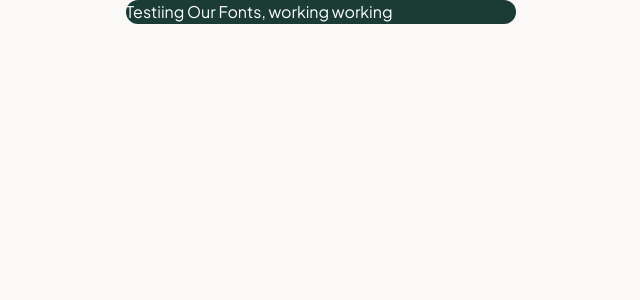
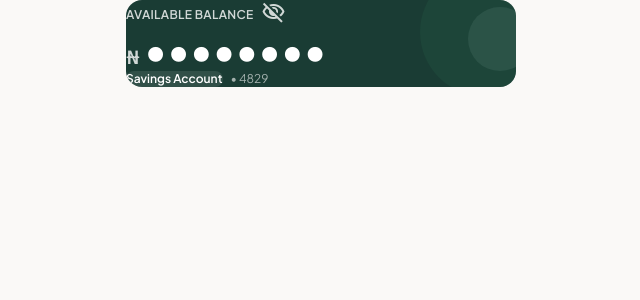
Before and after one commit to isaacarinze/thrift-project, a React (Vite) app: page / in a window 1280 px wide. Shown: the top 300 px of the page, without its empty margins (319-959 px from the left). Built offline with nearby package versions, Linux system fonts and the light colour scheme.

Commit message:
update on balance card

```diff
--- /dev/null
+++ b/src/Component/Banking&walletdevelopment/BalanceCard.jsx
@@ -0,0 +1,53 @@
+import { useState } from 'react'
+
+function BalanceCard() {
+  const [isVisible, setIsVisible] = useState(false)
+
+  return (
+    <section className="relative overflow-hidden bg-primary-container rounded-xl p-6">
+
+      {/* Decorative circles */}
+      <div className="absolute -right-8 -top-8 w-32 h-32 bg-secondary opacity-20 rounded-full"></div>
+      <div className="absolute -right-4 bottom-4 w-16 h-16 bg-primary-fixed-dim opacity-10 rounded-full"></div>
+
+      {/* Content layer */}
+      <div className="relative z-10 space-y-2">
+
+        {/* Label + eye toggle */}
+        <div className="flex items-center gap-2">
+          <span className="text-xs font-semibold tracking-wide text-on-primary/80 uppercase">
+            Available Balance
+          </span>
+          {/* NEW */}
+          <button
+            onClick={() => setIsVisible(!isVisible)}
+            className="text-on-primary/80 cursor-pointer"
+          >
+            <span className="material-symbols-outlined text-lg">
+              {isVisible ? 'visibility' : 'visibility_off'}
+            </span>
+          </button>
+        </div>
+
+        {/* Balance amount */}
+        <div className="flex items-baseline gap-1">
+          <span className="text-lg font-bold text-on-primary opacity-80">₦</span>
+          <span className="text-4xl font-bold tracking-tight text-on-primary">
+            {isVisible ? '1,450,200.00' : '••••••••'}
+          </span>
+        </div>
+
+        {/* Account tag */}
+        <div className="pt-4 flex items-center gap-2">
+          <span className="text-xs font-semibold bg-white/10 px-2 py-1 rounded text-on-primary">
+            Savings Account
+          </span>
+          <span className="text-xs text-on-primary/60">• 4829</span>
+        </div>
+
+      </div>
+    </section>
+  )
+}
+
+export default BalanceCard
--- a/src/Component/Banking&walletdevelopment/banking.jsx
+++ b/src/Component/Banking&walletdevelopment/banking.jsx
@@ -1,7 +1,9 @@
+import BalanceCard from './BalanceCard'
+
 function Banking() {
   return (
-    <main className="bg-primary-container text-on-primary p-6 rounded-xl m-4">
-      Testiing Our Fonts, working working
+    <main className="flex-1 pt-20 pb-24 px-4 space-y-6">
+      <BalanceCard />
     </main>
   )
 }
--- a/src/index.css
+++ b/src/index.css
@@ -1,4 +1,5 @@
 @import url('https://fonts.googleapis.com/css2?family=Plus+Jakarta+Sans:ital,wght@0,200..800;1,200..800&display=swap');
+@import url('https://fonts.googleapis.com/css2?family=Material+Symbols+Outlined:wght,FILL@100..700,0..1&display=swap');
 @import "tailwindcss";
 
 @theme {
```
